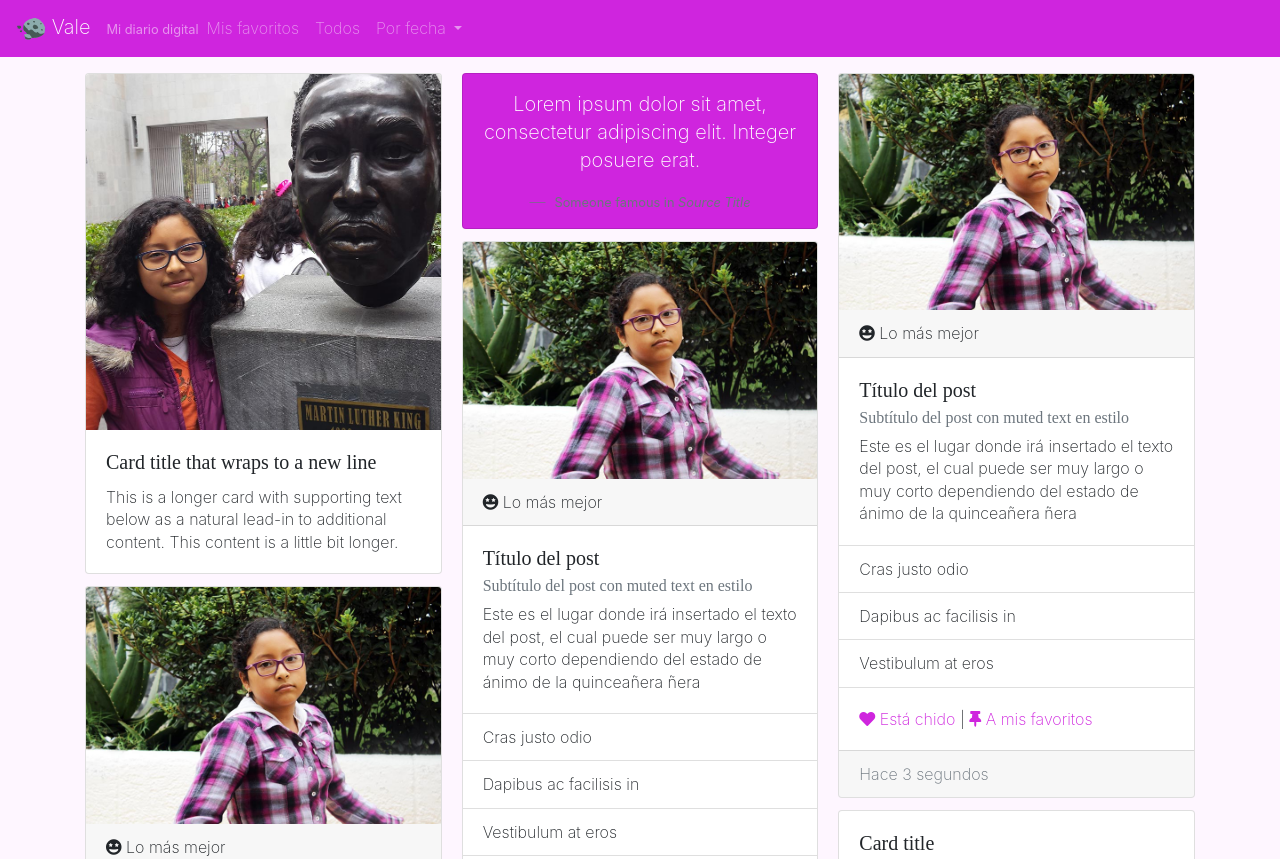
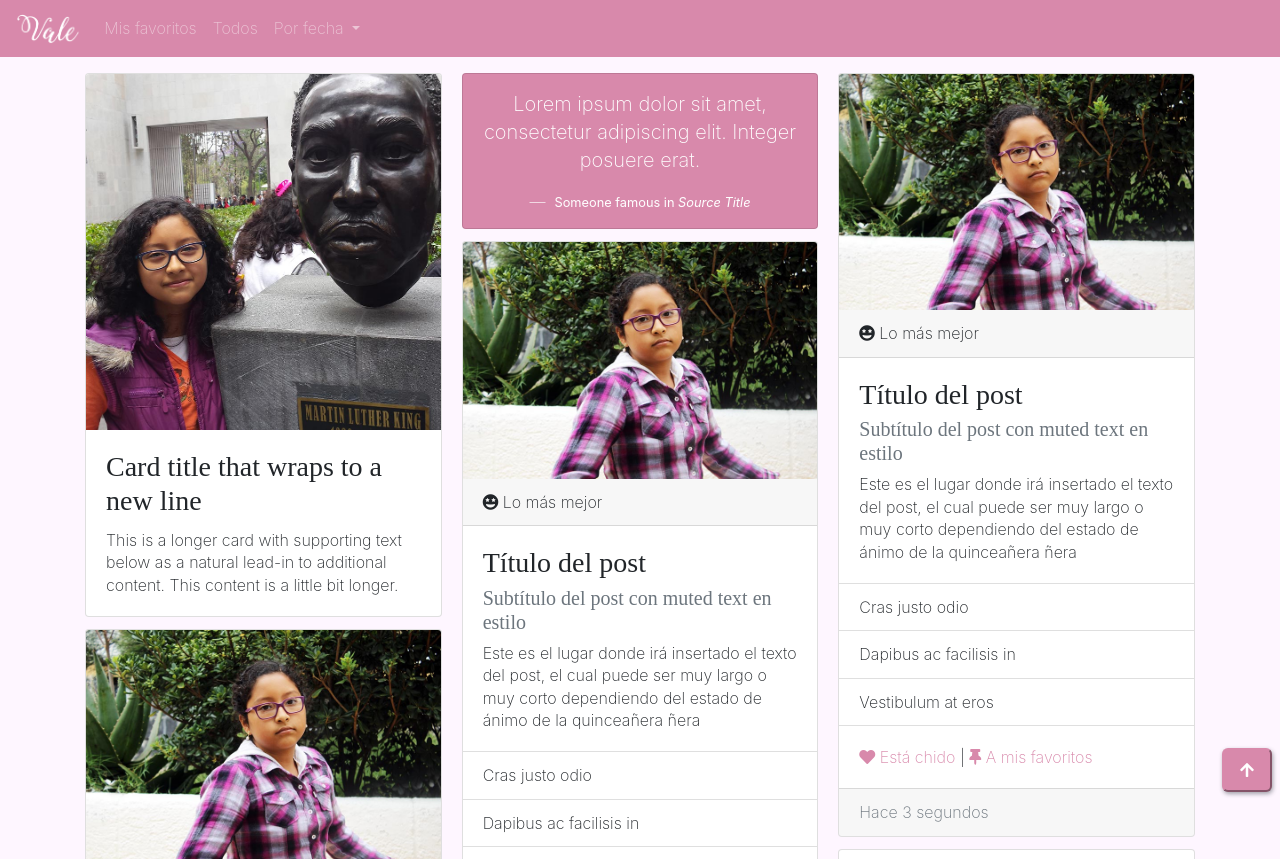
Before and after one commit to tecmoc/vale_wa, a website: page index.html in a window 1280 px wide. Shown: the top 859 px of the page. Drawn offline with Linux system fonts and the light colour scheme; a web font is replaced by a local one.

Commit message:
cambios de estilo
se cambio el estilo y las imagenes y el texto

```diff
--- a/index.html
+++ b/index.html
@@ -12,9 +12,8 @@
 		<!-- MENU PRINCIPAL -->
 <nav class="navbar sticky-top navbar-expand-lg navbar-dark bg-primary">
   <a class="navbar-brand active" href="#">
-		<img src="img/ast_1.svg" width="30" height="30" alt="Asteroide">
-		<span class="sr-only">(current)</span>
-		Vale
+		<img src="img/nombre.png" width="auto" height="30" alt="Asteroide">
+		<!-- <span class="sr-only">(current)</span> -->
 	</a>
 
 
@@ -23,9 +22,9 @@
   </button>
 
   <div class="collapse navbar-collapse" id="menu-colapsable">
-		<span class="navbar-text">
-	    <small>Mi diario digital</small>
-	  </span>
+		<!-- <span class="navbar-text">
+	    <small>mis XV</small>
+	  </span> -->
     <ul class="navbar-nav mr-auto">
 			<li class="nav-item">
         <a class="nav-link" href="#">Mis favoritos</a>
@@ -243,9 +242,7 @@
 	<!-- /ROW CARDS -->
 </div>
 <!-- /CONTAINER PRINCIPAL -->
-
-
-		<button type="button" class="hide-close btn-primary" id="close-content"><i class="fa fa-stroopwafel"></i></button>
+<button type="button" class="go-top btn-primary" id="boton-top"><i class="fa fa-arrow-up"></i></button>
 		<!-- SCRIPTS -->
     <script src="js/plugins/jquery.min.js"></script>
     <script src="js/plugins/jquery.easings.js"></script>
--- a/sass/_agregado.scss
+++ b/sass/_agregado.scss
@@ -0,0 +1,17 @@
+.blockquote-footer {
+  color: $white;
+}
+.go-top {
+  font-size: 1rem;
+  color: $white;
+  padding: .75rem 1rem;
+  position: fixed;
+  bottom: 0.5rem;
+  right: 0.5rem;
+  box-shadow: 1px 2px 4px rgba($dark,0.45);
+  line-height: 1;
+  border-radius: 6px;
+}
+.btn-primary {
+  color: $white;
+}
--- a/sass/_signin.scss
+++ b/sass/_signin.scss
@@ -15,7 +15,7 @@
   padding: 15px;
   margin: auto;
   .logo-signin {
-    max-width: 75%;
+    max-width: 90%;
   }
 }
 .form-signin .checkbox {
--- a/sass/bootstrap/_card.scss
+++ b/sass/bootstrap/_card.scss
@@ -40,11 +40,13 @@
 
 .card-title {
   margin-bottom: $card-spacer-y;
+  font-size: 1.75rem;//cutomatizado
 }
 
 .card-subtitle {
   margin-top: -($card-spacer-y / 2);
   margin-bottom: 0;
+  font-size: 1.25rem;//customatizado
 }
 
 .card-text:last-child {
--- a/sass/bootstrap/_variables.scss
+++ b/sass/bootstrap/_variables.scss
@@ -37,7 +37,7 @@ $grays: map-merge(
   $grays
 );
 
-$vale:    #cf25de !default;
+$vale:    #d889ab !default;
 $claro:   #fef6ff !default;
 $blue:    #007bff !default;
 $indigo:  #6610f2 !default;
--- a/srcjs/script.js
+++ b/srcjs/script.js
@@ -1,7 +1,7 @@
-(function ($) {
-	$(function () {
-		$('button').click(function () {
-			alert("Por fin sirvio el mil veces maldito maldito Grunt!");
-		});
-	});
-})(jQuery);
+// (function ($) {
+// 	$(function () {
+// 		$('button').click(function () {
+// 			alert("Por fin sirvio el mil veces maldito maldito Grunt!");
+// 		});
+// 	});
+// })(jQuery);
```
Also changed, not shown: sign-in.html (+1 -1 lines), css/bootstrap/bootstrap-reboot.css, css/bootstrap/bootstrap.css, css/style.css, css/style.min.css, img/logo.png (added), img/nombre.png (added), 2 other files.
